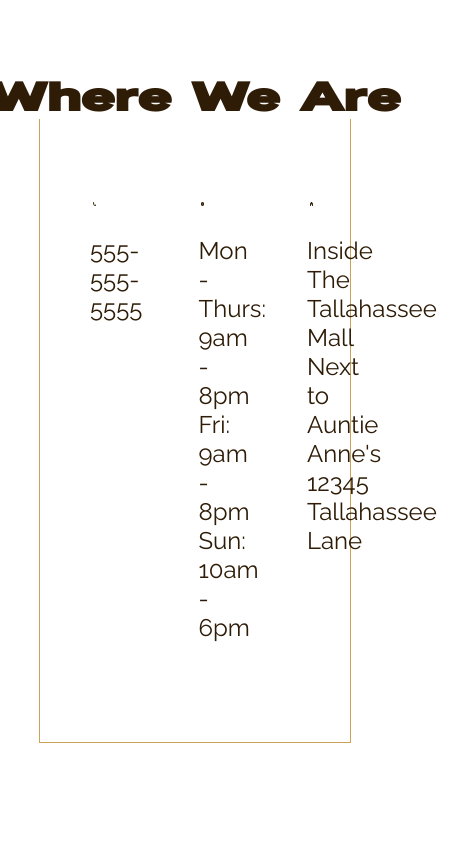
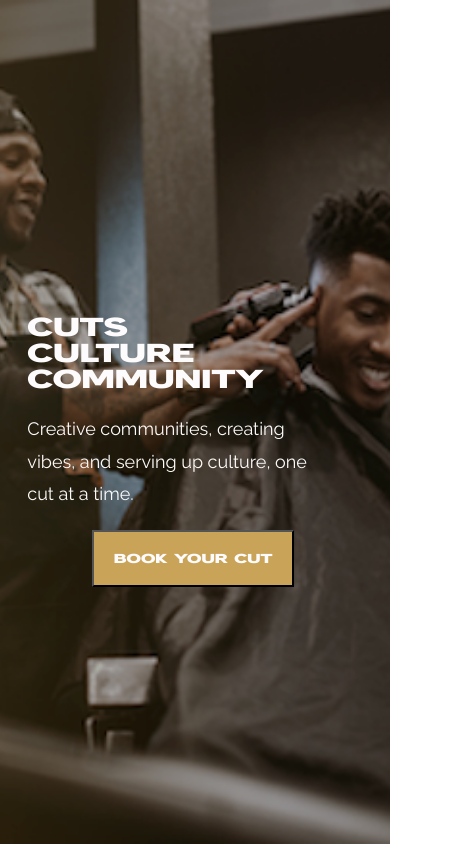
Before and after one commit to pearllumi-developer/the-wood-shop, a React (Create React App) app in the folder client/: page / in a window 390 px wide. Shown: the top 844 px of the page, 465 px wide, since content can reach past the window. Built offline with nearby package versions, Linux system fonts and the light colour scheme.

Commit message:
mobile footer, theproof, whereweare styled

```diff
--- a/client/src/App.js
+++ b/client/src/App.js
@@ -12,13 +12,13 @@ function App() {
   return (
     <main className="app-container">
       {/* <Nav /> */}
-      {/* <Landing /> */}
-      {/* <Roots /> */}
-      {/* <WhatWeDo /> */}
+      <Landing />
+      <Roots />
+      <WhatWeDo />
       <WhereWeAre />
-      {/* <TheCrew /> */}
-      {/* <TheProof /> */}
-      {/* <Footer /> */}
+      <TheCrew />
+      <TheProof />
+      <Footer />
     </main>
   );
 }
--- a/client/src/components/CrewCards/CrewCards.css
+++ b/client/src/components/CrewCards/CrewCards.css
@@ -1,7 +1,9 @@
 .crew-card-body {
-  height: 100%;
   position: relative;
-  width: 25%;
+  width: 60%;
+  height: 60%;
+  min-width: 29rem;
+  min-height: 29rem;
 }
 
 .crew-name-box {
@@ -24,3 +26,11 @@
   font-size: 2.4rem;
   font-weight: 500;
 }
+
+@media screen and (max-width: 1030px)  {
+  .crew-card-body {
+    position: relative;
+    width: 90%;
+    /* height: 700px; */
+  }
+}
--- a/client/src/components/CrewCards/CrewCards.jsx
+++ b/client/src/components/CrewCards/CrewCards.jsx
@@ -8,27 +8,27 @@ const CrewCards = () => {
   const crews = [
     {
       photo: Suarez,
-      name: "Omar Suarez",
+      name: 'Andre "Fifty" B.',
       link: null,
-      alt: "Omar Suarez's instagram account"
+      alt: "Andre B.'s instagram account"
     },
     {
       photo: Taylor,
-      name: "Sean Taylor",
+      name: "Kevin K.",
       link: null,
-      alt: "Sean Taylor's instagram account"
+      alt: "Kevin K.'s instagram account"
     },
     {
       photo: Johnson,
-      name: "Jamal Johnson",
+      name: "Ali C.",
       link: null,
-      alt: "Jamal Johnson's instagram account"
+      alt: "Ali C.'s instagram account"
     },
     {
       photo: Suarez,
-      name: "Omar Suarez",
+      name: "Dante H.",
       link: null,
-      alt: "Omar Suarez's instagram account"
+      alt: "Dante H.'s instagram account"
     },
   ];
 
--- a/client/src/components/Footer/Footer.css
+++ b/client/src/components/Footer/Footer.css
@@ -39,9 +39,32 @@
   display: flex;
   flex-direction: row;
   justify-content: end;
-  gap: .5em;
+  gap: 0.5em;
 }
 
 .footer-icons img {
   width: 10%;
 }
+
+@media screen and (max-width: 480px) {
+  .footer-text {
+    display: none;
+  }
+
+  .footer-container {
+    display: block;
+    width: 100vw;
+    height: fit-content;
+    text-align: center;
+  }
+
+  .footer-logo {
+    width: 100%;
+  }
+
+  .footer-icons {
+    justify-content: center;
+    margin: 3rem 0;
+    gap: 1em;
+  }
+}
--- a/client/src/components/IconCards/IconCards.css
+++ b/client/src/components/IconCards/IconCards.css
@@ -3,6 +3,7 @@
   flex-direction: column;
   gap: 3em 0;
   width: 35%;
+  min-width: 300px;
   padding: 5em;
 }
 
@@ -15,9 +16,12 @@
 }
 
 .icon-word-box {
+  display: flex;
+  flex-direction: column;
+  justify-content: center;
   color: #2e1c07;
   font-family: "Raleway", sans-serif;
-  font-size: 2.4rem;
+  font-size: clamp(1.6rem ,1.5vw + 3px, 2.4rem);
   height: 50%;
   text-align: left;
 }
@@ -27,3 +31,19 @@
   display: flex;
   width: 40%;
 }
+
+@media screen and (max-width: 480px) {
+  .icon-card {
+    display: flex;
+    flex-direction: row;
+    gap: 1em;
+    width: 100%;
+    padding: 2rem auto;
+  }
+
+  .img-container {
+    align-self: flex-start;
+    display: flex;
+    width: 5rem;
+  }
+}
--- a/client/src/components/IconCards/IconCards.jsx
+++ b/client/src/components/IconCards/IconCards.jsx
@@ -7,18 +7,18 @@ const IconCards = () => {
   const vectors = [
     {
       icon: phone,
-      phone: "555-555-5555",
+      phone: "(850) 739-2209",
       comment: "The Wood Shop's business number"
     },
     {
       icon: clock,
-      time: ["Mon - Thurs: 9am - 8pm", "Fri: 9am - 8pm", "Sun: 10am - 6pm"],
+      time: [<p><strong>Mon - Thu</strong> 11am - 7pm</p>, <p><strong>Fri - Sat</strong> 11am - 8pm</p>, <p><strong>Sun</strong> 12pm - 6pm</p>],
       comment:'The Wood Shop hours of operations',
     },
     {
       icon: home,
       address:
-        "Inside The Tallahassee Mall Next to Auntie Anne's 12345 Tallahassee Lane",
+        <p><strong>Governor's Square Mall</strong> 1500 Apalachee Pkwy, <br/> Tallahassee, FL 32301 <br/> Next to JCPenny</p>,
       comment: 'The Wood Shops location in the Tallahassee Mall'
     },
   ];
--- a/client/src/components/ImageCarousel/ImageCarousel.css
+++ b/client/src/components/ImageCarousel/ImageCarousel.css
@@ -53,3 +53,25 @@
 .slick-dots li.slick-active button:before {
   color: #c9a358;
 }
+
+@media screen and (max-width: 480px) {
+
+  .arrow img {
+    width: calc(8vw - 2px);
+  }
+
+  .carousel-container {
+    display: flex;
+    flex-direction: column;
+    justify-content: center;
+    margin: 5rem auto;
+    height: 50%;
+  }
+
+  .slide img {
+    width: 60vw;
+    height: auto;
+    margin: auto auto;
+  }
+
+}
--- a/client/src/components/ImageCarousel/ImageCarousel.jsx
+++ b/client/src/components/ImageCarousel/ImageCarousel.jsx
@@ -1,56 +1,69 @@
-import { useState } from 'react';
-import Slide from 'react-slick'
-import temp from '../../asset/images/carousel/temp.png'
-import fade from '../../asset/images/carousel/fade.png';
-import mirror from '../../asset/images/carousel/mirror.png';
-import shave from '../../asset/images/carousel/shave.png';
-import nextArrow from '../../asset/images/logos/nextarrow.png'
-import prevArrow from '../../asset/images/logos/prevarrow.png'
-import './ImageCarousel.css'
+import { useEffect, useState } from "react";
+import Slide from "react-slick";
+import temp from "../../asset/images/carousel/temp.png";
+import fade from "../../asset/images/carousel/fade.png";
+import mirror from "../../asset/images/carousel/mirror.png";
+import shave from "../../asset/images/carousel/shave.png";
+import nextArrow from "../../asset/images/logos/nextarrow.png";
+import prevArrow from "../../asset/images/logos/prevarrow.png";
+import "./ImageCarousel.css";
 
 const pictures = [
   {
     photo: fade,
-    alt: 'Display a men fade cut'
+    alt: "Display a men fade cut",
   },
   {
     photo: mirror,
-    alt: 'Barber reflection in the mirror'
+    alt: "Barber reflection in the mirror",
   },
   {
     photo: shave,
-    alt: 'Barber applying saving cream on a clients neck'
+    alt: "Barber applying saving cream on a clients neck",
   },
   {
     photo: temp,
-    alt: 'Barber giving a temp to a client'
-  }
+    alt: "Barber giving a temp to a client",
+  },
 ];
 
 const ImageCarousel = () => {
+  const [imageIndex, setImageIndex] = useState(0);
+  const [screen, setScreen] = useState(false);
 
-  const [imageIndex, setImageIndex] = useState(0);
-
-  const NextArrow = ({onClick}) => {
+  const NextArrow = ({ onClick }) => {
     return (
-      <div className='arrow next' onClick={onClick}>
+      <div className="arrow next" onClick={onClick}>
         <img src={nextArrow} alt="click for next" />
       </div>
-    )
+    );
   };
 
-  const PrevArrow = ({onClick}) => {
+  const PrevArrow = ({ onClick }) => {
     return (
-      <div className='arrow prev' onClick={onClick}>
+      <div className="arrow prev" onClick={onClick}>
         <img src={prevArrow} alt="on click to go back to last previous" />
       </div>
-    )
+    );
   };
 
+  useEffect(() => {
+    const handleResize = () => {
+      if (window.innerWidth < 480) {
+        setScreen(true);
+      } else {
+        setScreen(false);
+      }
+    };
+    window.addEventListener("resize", handleResize);
+    return () => {
+      window.removeEventListener("resize", handleResize);
+    };
+  }, []);
 
   const settings = {
     dots: true,
-    dotClass: 'slick-dots',
+    dotClass: "slick-dots",
     infinite: true,
     lazyLoad: true,
     speed: 300,
@@ -60,14 +73,18 @@ const ImageCarousel = () => {
     beforeChange: (current, next) => setImageIndex(next),
     nextArrow: <NextArrow />,
     prevArrow: <PrevArrow />,
-
   };
 
+  if (screen) {
+    settings.slidesToShow = 1;
+  };
+
+
   return (
-    <div className='carousel-container'>
+    <div className="carousel-container">
       <Slide {...settings}>
         {pictures.map((picture, idx) => (
-          <div className={idx === imageIndex ? 'slide active-slide' : 'slide'} >
+          <div className={idx === imageIndex ? "slide active-slide" : "slide"}>
             <img src={picture.photo} alt={picture.alt} />
           </div>
         ))}
--- a/client/src/views/TheCrew/TheCrew.css
+++ b/client/src/views/TheCrew/TheCrew.css
@@ -1,22 +1,37 @@
 .crew-title {
-  color:  #2e1c07;
-  font-size: 4rem;
+  color: #2e1c07;
+  font-size: clamp(2.2rem, 3vw - 3px, 4rem);
   font-family: Mammoth;
   margin-bottom: 10rem;
+}
 
-}
 .crew-page {
   align-items: center;
-  background-color: #F6EEE0;
+  background-color: #f6eee0;
   display: flex;
   flex-direction: column;
   justify-content: center;
   height: 100vh;
   width: 100vw;
 }
-.the-crew-card-holder{
+
+.the-crew-card-holder {
   display: flex;
   gap: 2em;
   width: 90%;
   height: 50%;
 }
+
+@media screen and (max-width: 1369px) {
+  .the-crew-card-holder {
+    align-items: center;
+    flex-direction: column;
+  }
+
+  .crew-page {
+    justify-content: flex-start;
+    padding: 10rem 0;
+    height: max-content;
+
+  }
+}
--- a/client/src/views/TheProof/TheProof.css
+++ b/client/src/views/TheProof/TheProof.css
@@ -10,6 +10,18 @@
 
 .proof-page h1 {
   color: #2e1c07;
-  font-size: 4rem;
+  font-size: clamp(2.2rem, 3vw - 3px, 4rem);
   font-family: Mammoth;
 }
+
+@media screen and (max-width: 480px){
+  .proof-page {
+    align-items: center;
+    display: flex;
+    flex-direction: column;
+    height: 100vh;
+    justify-content: center;
+    padding: 2rem;
+    width: 100vw;
+  }
+}
--- a/client/src/views/WhereWeAre/WhereWeAre.css
+++ b/client/src/views/WhereWeAre/WhereWeAre.css
@@ -11,6 +11,7 @@
   height: 100vh;
   justify-content: center;
   width: 100vw;
+  min-width: 32rem;
 }
 
 .where-we-are-container {
@@ -27,12 +28,32 @@
   background-color: white;
   color: #2e1c07;
   font-family: Mammoth;
-  font-size: 4rem;
+  font-size: clamp(2.2rem, 3vw - 3px, 4rem);
   left: 50%;
   position: absolute;
   text-align: center;
   top: -24px;
   transform: translateX(-50%);
-  width: 13.5em;
+  width: calc(45% + 23px);
   white-space: nowrap;
 }
+
+@media screen and (max-width: 480px) {
+  .where-we-are-container h1 {
+    white-space: normal;
+  }
+
+  .where-we-are-container {
+    border: 1px solid #c9a358;
+    display: flex;
+    flex-direction: column-reverse;
+    align-items: center;
+    padding: 5em 0;
+    position: relative;
+    width: 80%;
+  }
+
+  .where-we-are-page {
+    padding: 40rem 0;
+  }
+}
```
